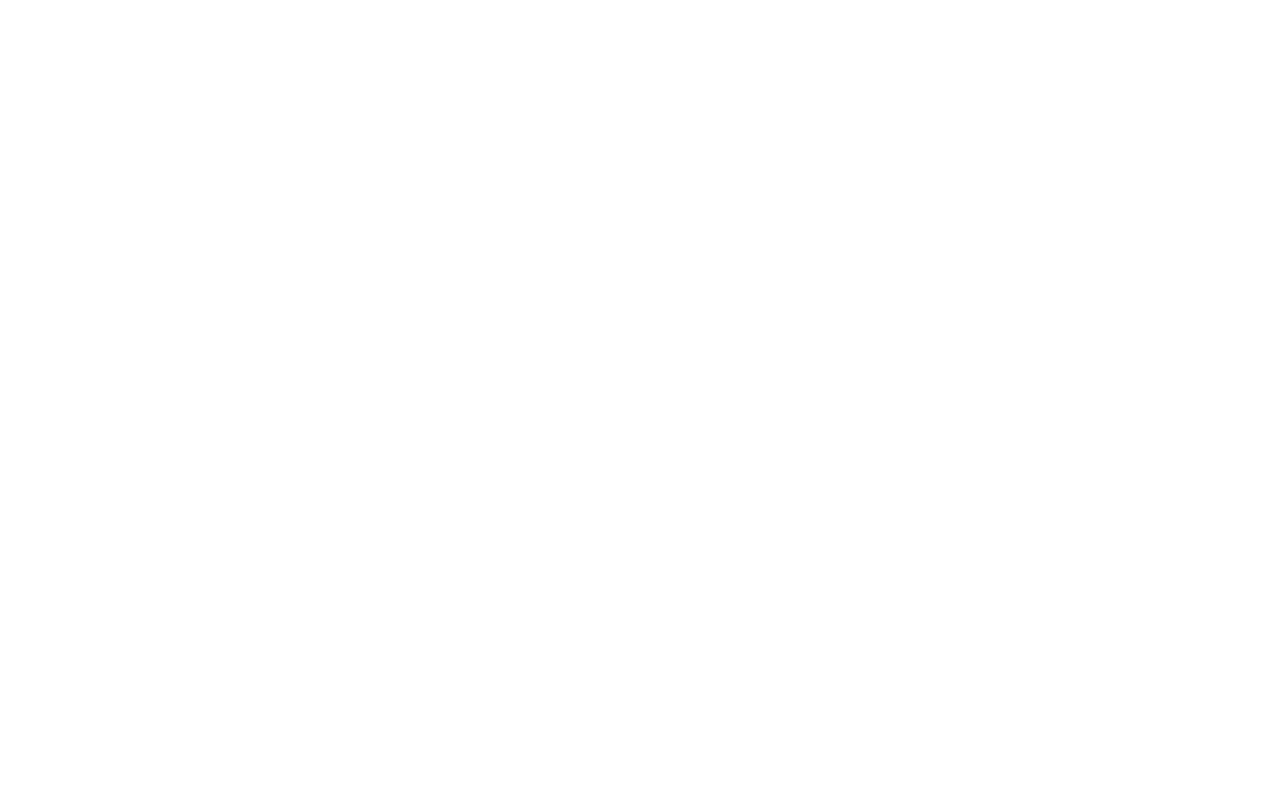
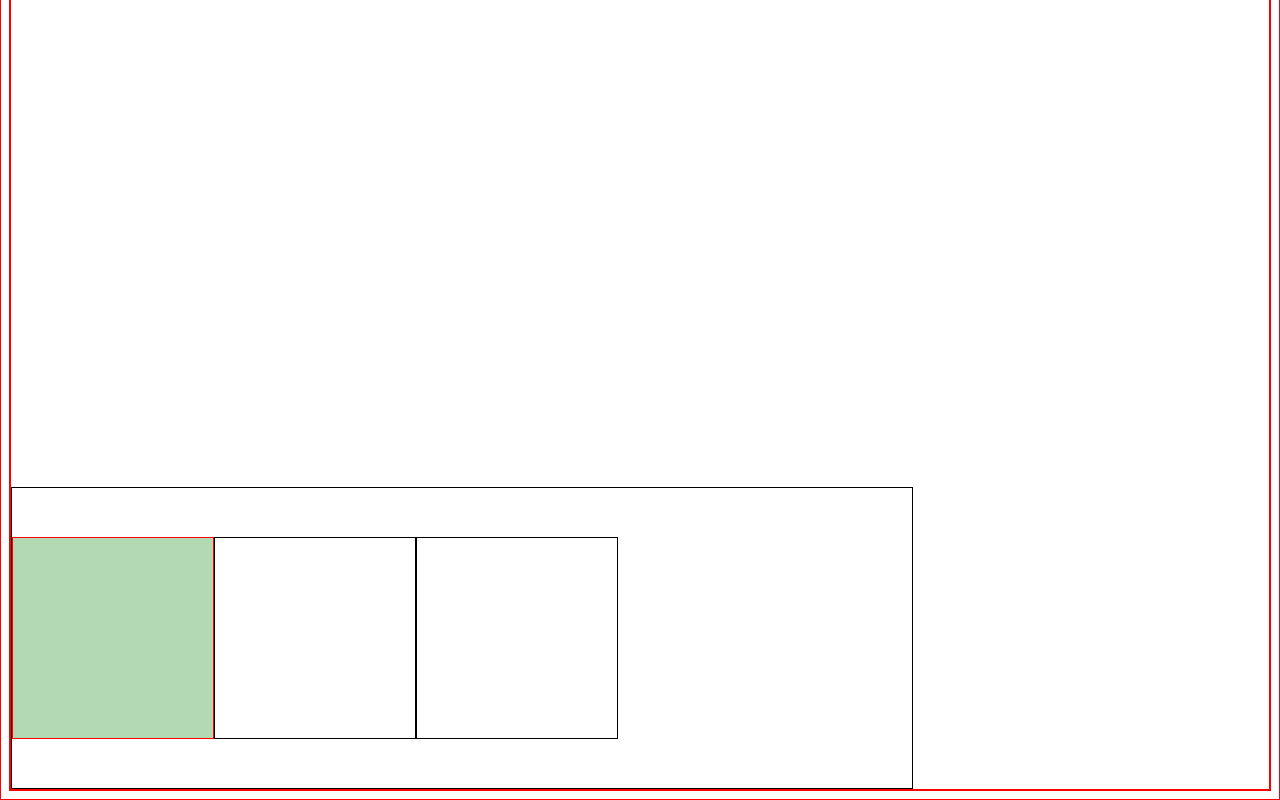
Before and after one commit to TheGoblinSharks/Scratch-Project, a React (Vite) app: page / in a window 1280 px wide. Shown: the part 324-1124 px from the top of the page. Before the commit the page ends 800 px from the top, so only its background shows below. Built offline with nearby package versions, Linux system fonts and the light colour scheme.

Commit message:
created experimental folder for components

```diff
--- a/src/App.jsx
+++ b/src/App.jsx
@@ -1,5 +1,5 @@
 import { useState } from 'react'
-import ArrayContainer from './components/ArrayContainer'
+import ArrayContainer from './experimental/ArrayContainer'
 
 function App() {
   const [count, setCount] = useState(0)
@@ -11,7 +11,7 @@
 
   return (
     <>
-      {/* <ArrayContainer/> */}
+      <ArrayContainer />
     </>
   )
 }
--- a/src/components/ArrayContainer/index.jsx
+++ /dev/null
@@ -1,14 +0,0 @@
-import './index.css'
-
-const ArrayContainer = () => {
-  return (
-    <div className="arrayContainer">
-      <div className="hover"></div>
-      <div className="box"></div>
-      <div className="box"></div>
-      <div className="box"></div>
-    </div>
-  )
-}
-
-export default ArrayContainer
--- a/src/components/ArrayContainer/index.css
+++ b/src/experimental/ArrayContainer/index.css
@@ -8,6 +8,7 @@
   align-items: center;
   justify-content: flex-start;
   border:1px solid black;
+  margin-top:100vh;
 }
 
 .box {
@@ -16,16 +17,22 @@
   border:1px solid black;
 }
 
-.hover {
+.overlay {
   position:absolute;
   height:200px;
   width:200px;
-  border:2px solid green;
-
+  /* border:5px solid green; */
+  background:rgba(0,128,0,.3);
+  /* transform: translateX(200%);
+  transform: translateY(100%); */
+  transform:translate(0,0);
+  transition:translate 4s;
 }
 
-.hover:hover {
-  transition:
+.overlay:hover {
+   transform: translateX(200%);
+
+  /* transform:translate(200%,100%); */
 }
 
 
--- /dev/null
+++ b/src/experimental/ArrayContainer/index.jsx
@@ -0,0 +1,19 @@
+import './index.css'
+import Box from '../Box'
+
+
+const ArrayContainer = () => {
+
+  const numElements = new Array(3).fill(null)
+
+  return (
+    <div className="arrayContainer">
+      <div className="overlay"></div>
+      {numElements.map(element => {
+        return <Box key={crypto.randomUUID()} />
+      })}
+    </div>
+  )
+}
+
+export default ArrayContainer
--- /dev/null
+++ b/src/experimental/Box/index.jsx
@@ -0,0 +1,8 @@
+
+const Box = () => {
+  return (
+    <div className="box"></div>
+  )
+}
+
+export default Box
```
Also changed, not shown: src/experimental/ArrayContainer/helpers/index.js (added).
